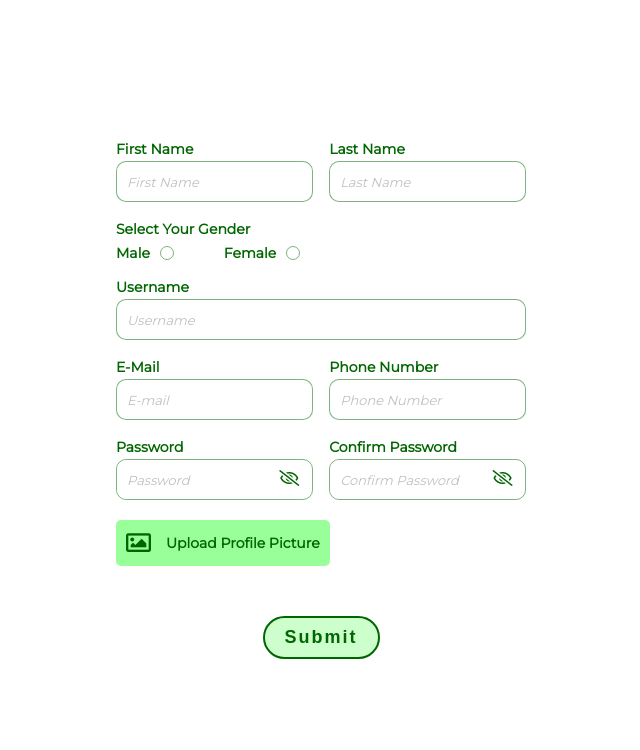
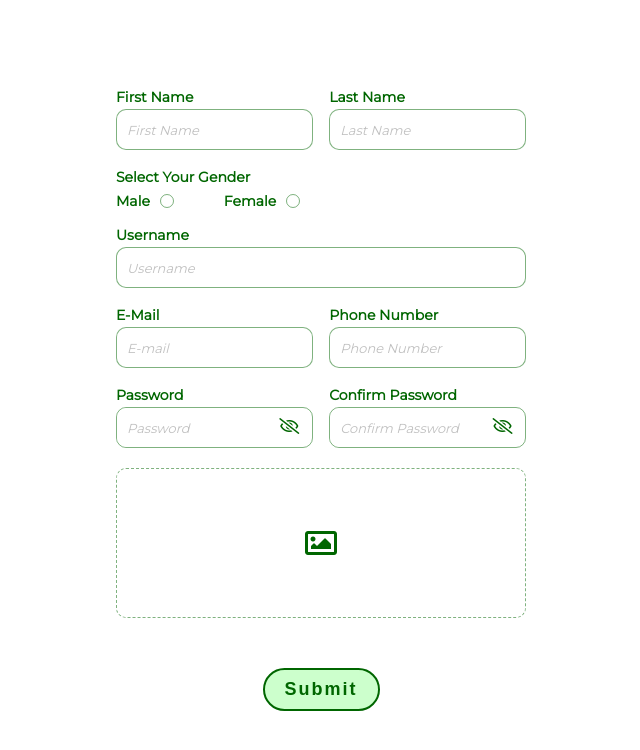
Before and after one commit to devLana/react-form-validation, a React (Create React App) app: page / in a window 1280 px wide. Shown: the top 750 px of the page, without its empty margins (319-959 px from the left). Built offline with nearby package versions, Linux system fonts and the light colour scheme; the HTML template or start-up script is replaced by a standard one.

Commit message:
File upload updates

```diff
--- a/package.json
+++ b/package.json
@@ -38,7 +38,6 @@
     ]
   },
   "devDependencies": {
-    "@babel/cli": "^7.13.16",
     "@babel/core": "^7.14.0",
     "@babel/preset-env": "^7.14.1",
     "@babel/preset-react": "^7.13.13"
--- a/src/App.js
+++ b/src/App.js
@@ -40,9 +40,36 @@ const App = () => {
     images: "",
   });
 
+  const setErrorsObj = (name, str) => setErrors(s => ({ ...s, [name]: str }));
+
   const radioContainer = useRef();
   const passwordContainer = useRef();
   const confirmPasswordContainer = useRef();
+  const fileInput = useRef();
+
+  const handleFile = e => {
+    e.preventDefault();
+    fileInput.current.click();
+  };
+
+  const handleDragEnter = e => {
+    e.stopPropagation();
+    e.preventDefault();
+  };
+
+  const handleDragOver = e => {
+    e.stopPropagation();
+    e.preventDefault();
+  };
+
+  const handleDrop = e => {
+    e.stopPropagation();
+    e.preventDefault();
+
+    validateImages({ e, setErrorsObj, state, setState });
+
+    e.dataTransfer.clearData();
+  };
 
   const handleChange = e => {
     const { name, value, type } = e.target;
@@ -105,8 +132,6 @@ const App = () => {
     const images = state.images.filter((_, idx) => idx !== index);
     setState(s => ({ ...s, images }));
   };
-
-  const setErrorsObj = (name, str) => setErrors(s => ({ ...s, [name]: str }));
 
   const goBack = () => {
     setVisibility(false);
@@ -343,9 +368,7 @@ const App = () => {
                   placeholder="Password"
                   autoComplete="new-password"
                   onFocus={passwordFocus}
-                  onBlur={e =>
-                    validatePassword(e, setErrorsObj, passwordBlur)
-                  }
+                  onBlur={e => validatePassword(e, setErrorsObj, passwordBlur)}
                   onChange={handleChange}
                   value={state.password}
                 />
@@ -405,40 +428,36 @@ const App = () => {
           <div className="form-group">
             <div className="form-control">
               {state.images.length === 3 ? (
-                <label className="file-upload--disabled">
-                  <span role="button" id="upload__btn">
-                    <span className="upload__btn__img">
-                      <i className="far fa-image"></i>
-                    </span>
-                    <span className="upload__btn__txt">
-                      Upload Profile Picture
-                    </span>
+                <div className="file-uploader file-uploader--disabled">
+                  <span className="file-uploader__btn__img">
+                    <i className="far fa-image"></i>
                   </span>
-                </label>
+                </div>
               ) : (
-                <label htmlFor="file-upload">
-                  <span role="button" id="upload__btn">
-                    <span className="upload__btn__img">
-                      <i className="far fa-image"></i>
-                    </span>
-                    <span className="upload__btn__txt">
-                      Upload Profile Picture
-                    </span>
+                <button
+                  className="file-uploader"
+                  onClick={handleFile}
+                  onDrop={handleDrop}
+                  onDragOver={handleDragOver}
+                  onDragEnter={handleDragEnter}
+                >
+                  <span className="file-uploader__btn__img">
+                    <i className="far fa-image"></i>
                   </span>
-                </label>
+                </button>
               )}
               <input
-                id="file-upload"
+                ref={fileInput}
                 type="file"
                 name="images"
-                multiple
+                multiple={state.images.length >= 2 ? false : true}
                 onChange={e =>
                   validateImages({ e, setErrorsObj, state, setState })
                 }
                 accept="image/png, image/jpeg, image/gif"
               />
               {errors.images && <p className="error__box">{errors.images}</p>}
-              {state.images.length ? (
+              {state.images.length > 0 && (
                 <ul className="image__preview">
                   {state.images.map((image, index) => (
                     <li key={`${image.name}-${index}`}>
@@ -459,7 +478,7 @@ const App = () => {
                     </li>
                   ))}
                 </ul>
-              ) : null}
+              )}
             </div>
           </div>
           <div className="form-group">
--- a/src/index.css
+++ b/src/index.css
@@ -191,48 +191,45 @@ input[type="radio"]:checked {
   background-color: #f2f2f2;
 }
 
-label[for="file-upload"] {
-  padding: 1rem;
-  border-radius: 0.5rem;
+/* Start */
+.file-uploader {
   cursor: pointer;
-  transition: 0.15s ease-in-out;
-  margin-bottom: 0;
-  background-color: rgba(0, 255, 0, 0.4);
-  user-select: none;
+  background-color: transparent;
+  height: 150px;
+  border-radius: 1rem;
+  border: 0.1rem dashed rgba(0, 102, 0, 0.5);
+  transition: 0.2s linear;
+  outline: none;
+  display: flex;
+  justify-content: center;
+  align-items: center;
 }
 
-label[for="file-upload"]:hover {
-  background-color: rgba(0, 255, 0, 0.15);
-  color: #060;
+.file-uploader--disabled {
+  border-color: rgba(0, 102, 0, 0.25);
+  cursor: default;
 }
 
-.file-upload--disabled {
-  padding: 1rem;
-  border-radius: 0.5rem;
-  transition: 0.15s ease-in-out;
-  margin-bottom: 0;
-  color: rgba(0, 77, 0, 0.3);
-  background-color: rgba(0, 255, 0, 0.15);
+.file-uploader__btn__img {
+  font-size: 3.2rem;
+  color: #060;
+  display: inline-block;
+  line-height: 0;
 }
 
-#upload__btn {
-  display: flex;
-  align-items: center;
-  justify-content: space-between;
+.file-uploader--disabled > .file-uploader__btn__img {
+  color: rgba(0, 102, 0, 0.25);
 }
+/* End */
 
-.upload__btn__img {
-  font-size: 2.5rem;
-  margin-right: 1.5rem;
-}
-
-#file-upload {
+.file-uploader + input[type="file"] {
   opacity: 0;
   width: 0;
   height: 0;
   line-height: 0;
   padding: 0;
   border: none;
+  display: none;
 }
 
 .image__preview {
@@ -278,7 +275,7 @@ label[for="file-upload"]:hover {
   color: #ff5c33;
   font-size: 1.3rem;
   margin-left: 1.8rem;
-  cursor: pointer
+  cursor: pointer;
 }
 
 #submit,
--- a/src/validator.js
+++ b/src/validator.js
@@ -188,36 +188,49 @@ export const validateConfPassword = ({ e, password, setErrorsObj, func }) => {
 };
 
 export const validateImages = ({ e, setErrorsObj, state, setState }) => {
-  const { name, files } = e.target;
+  const { target, dataTransfer } = e;
   const imageTypes = ["image/png", "image/jpeg", "image/gif"];
   const maxSize = 4 * 1024 * 1024;
+  const size = `${maxSize / (1024 * 1024).toFixed(1)}MB`;
   const limit = 3;
-  let size;
+  let name, files;
 
-  if (maxSize < 1024) {
-    size = maxSize + " bytes";
-  } else if (maxSize >= 1024 && maxSize < 1048576) {
-    size = (maxSize / 1024).toFixed(1) + " KB";
-  } else if (maxSize >= 1048576) {
-    size = (maxSize / 1048576).toFixed(1) + " MB";
+  if (dataTransfer) {
+    files = dataTransfer.files;
+    name = "images";
+  } else {
+    files = target.files;
+    name = target.name;
   }
 
-  if (files.length > limit) {
-    setErrorsObj(name, `You can only select ${limit} files`);
-  } else if (files.length + state.images.length > limit) {
+  // if (maxSize < 1024) {
+  //   size = `${maxSize} bytes`;
+  // } else if (maxSize >= 1024 && maxSize < 1048576) {
+  //   size = `${(maxSize / 1024).toFixed(1)} KB`;
+  // } else if (maxSize >= 1048576) {
+  //   size = `${(maxSize / 1048576).toFixed(1)} MB`;
+  // }
+
+  if (files.length > limit || files.length + state.images.length > limit) {
     setErrorsObj(name, `You can only select ${limit} files`);
   } else {
-    const newImages = Array.from(files);
+    let newImages = [];
 
-    newImages.forEach(image => {
-      if (!imageTypes.includes(image.type)) {
+    for (let i = 0; i < files.length; i++) {
+      if (!imageTypes.includes(files[i].type)) {
         setErrorsObj(name, "Selected files can only be of type png/jpg/gif");
-      } else if (image.size > maxSize) {
+        return;
+      }
+
+      if (files[i].size > maxSize) {
         setErrorsObj(name, `Selected images cannot exceed ${size}`);
-      } else {
-        setState(s => ({ ...s, images: [...s.images, image] }));
-        setErrorsObj(name, "");
+        return;
       }
-    });
+
+      newImages = [...newImages, files[i]];
+    }
+
+    setState({ ...state, images: [...state.images, ...newImages] });
+    setErrorsObj(name, "");
   }
 };
```
Also changed, not shown: 1 other file (tests, documents, lock files or other folders).
